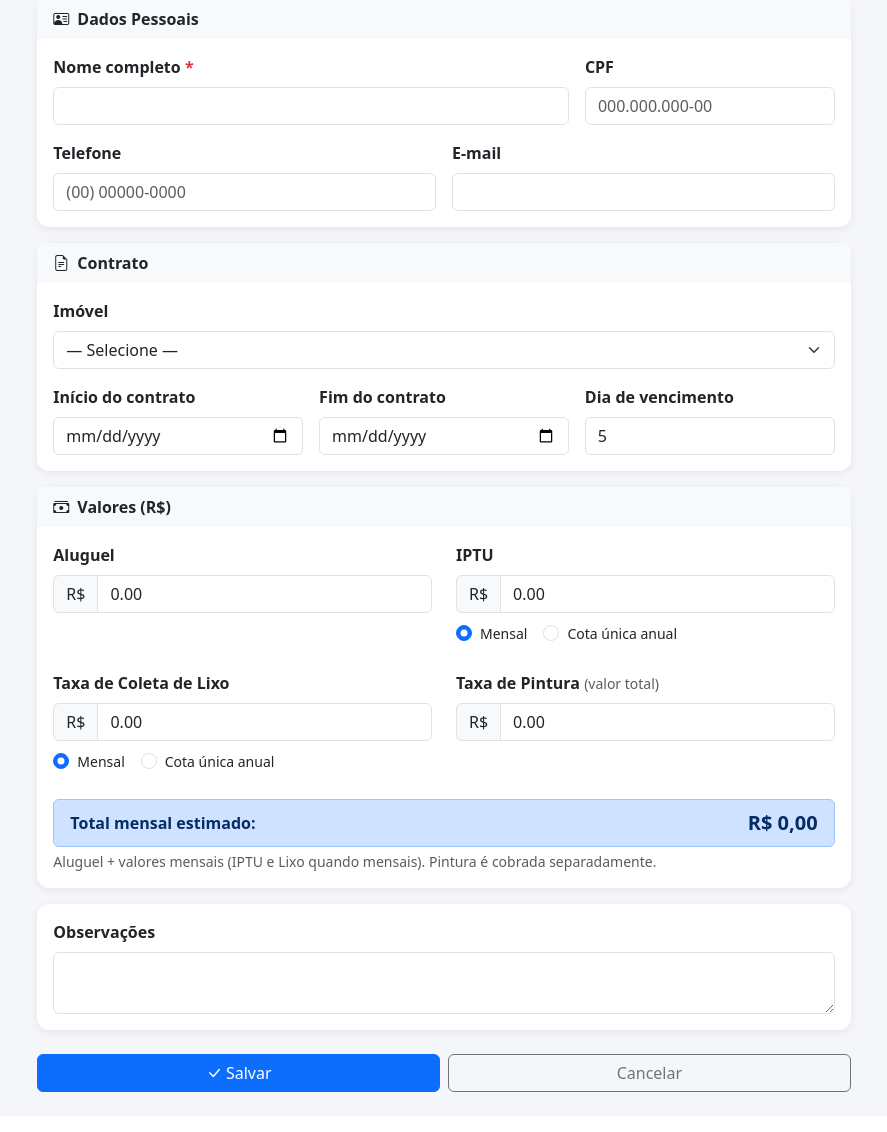
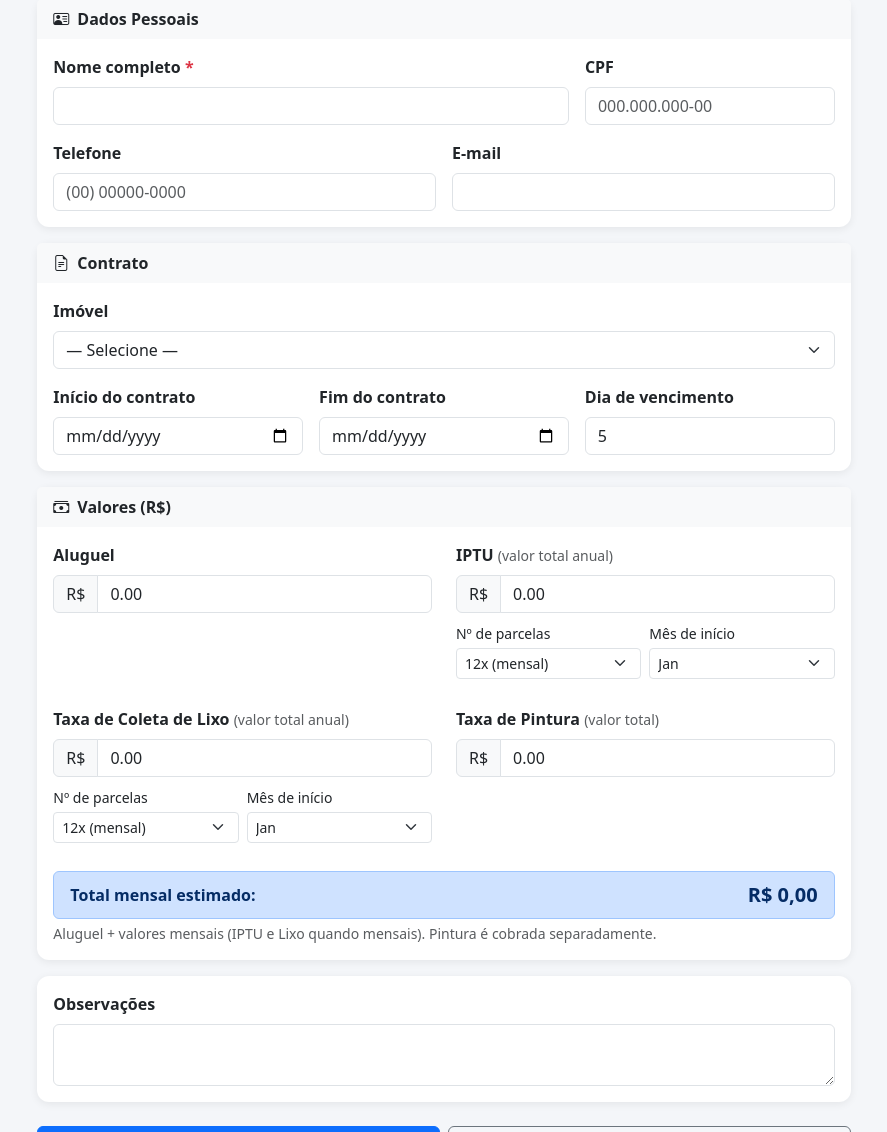
Before and after one commit to adaianecatapan-del/ALUGUEIS, a Flask app: page /inquilinos/novo in a window 1280 px wide. Shown: the part 134-1266 px from the top of the page, without its empty margins (196-1083 px from the left). Before the commit the page ends 1226 px from the top, so only its background shows below. Run offline with Flask 3, Linux system fonts and the light colour scheme; data that the repository does not hold is empty.

Commit message:
IPTU e lixo parcelados em n vezes com identificacao da parcela (ex: IPTU 2/4)

```diff
--- a/app.py
+++ b/app.py
@@ -10,6 +10,20 @@ app.secret_key = 'alugueis-secret-2024'
 @app.context_processor
 def inject_globals():
     return {'hoje': date.today().isoformat(), 'ano_atual': date.today().year}
+
+
+# ─── HELPERS ──────────────────────────────────────────────────────────────────
+
+def _get_parcela(valor_total, n_parcelas, mes_inicio, mes_atual):
+    """Retorna (valor_parcela, num, total) se mes_atual é mês de parcela, senão None."""
+    if not valor_total or valor_total <= 0:
+        return None
+    n = n_parcelas or 12
+    mi = mes_inicio or 1
+    offset = (mes_atual - mi) % 12
+    if offset < n:
+        return (round(valor_total / n, 2), offset + 1, n)
+    return None
 
 
 # ─── HELPER PINTURA ───────────────────────────────────────────────────────────
@@ -183,8 +197,9 @@ def inquilino_novo():
             INSERT INTO inquilinos
             (nome, cpf, telefone, email, imovel_id, data_inicio, data_fim,
              aluguel, taxa_pintura, iptu, taxa_lixo, dia_vencimento,
-             iptu_tipo, iptu_mes, taxa_lixo_tipo, taxa_lixo_mes, observacao)
-            VALUES (?,?,?,?,?,?,?,?,?,?,?,?,?,?,?,?,?)
+             iptu_tipo, iptu_mes, taxa_lixo_tipo, taxa_lixo_mes,
+             iptu_n_parcelas, taxa_lixo_n_parcelas, observacao)
+            VALUES (?,?,?,?,?,?,?,?,?,?,?,?,?,?,?,?,?,?,?)
         ''', (
             request.form['nome'], request.form.get('cpf'), request.form.get('telefone'),
             request.form.get('email'), request.form.get('imovel_id') or None,
@@ -198,6 +213,8 @@ def inquilino_novo():
             int(request.form.get('iptu_mes') or 1),
             request.form.get('taxa_lixo_tipo', 'mensal'),
             int(request.form.get('taxa_lixo_mes') or 1),
+            int(request.form.get('iptu_n_parcelas') or 12),
+            int(request.form.get('taxa_lixo_n_parcelas') or 12),
             request.form.get('observacao')
         ))
         inq_id = cursor.lastrowid
@@ -223,7 +240,7 @@ def inquilino_editar(id):
             UPDATE inquilinos SET nome=?, cpf=?, telefone=?, email=?, imovel_id=?,
             data_inicio=?, data_fim=?, aluguel=?, taxa_pintura=?, iptu=?, taxa_lixo=?,
             dia_vencimento=?, iptu_tipo=?, iptu_mes=?, taxa_lixo_tipo=?, taxa_lixo_mes=?,
-            ativo=?, observacao=? WHERE id=?
+            iptu_n_parcelas=?, taxa_lixo_n_parcelas=?, ativo=?, observacao=? WHERE id=?
         ''', (
             request.form['nome'], request.form.get('cpf'), request.form.get('telefone'),
             request.form.get('email'), request.form.get('imovel_id') or None,
@@ -237,6 +254,8 @@ def inquilino_editar(id):
             int(request.form.get('iptu_mes') or 1),
             request.form.get('taxa_lixo_tipo', 'mensal'),
             int(request.form.get('taxa_lixo_mes') or 1),
+            int(request.form.get('iptu_n_parcelas') or 12),
+            int(request.form.get('taxa_lixo_n_parcelas') or 12),
             1 if request.form.get('ativo') else 0,
             request.form.get('observacao'), id
         ))
@@ -325,27 +344,34 @@ def pagamento_gerar():
                 dia_venc = min(inq['dia_vencimento'], ultimo_dia)
                 data_venc = f"{ano:04d}-{mes:02d}-{dia_venc:02d}"
 
-                iptu_tipo = inq['iptu_tipo'] or 'mensal'
-                iptu_val = (inq['iptu'] or 0) if (
-                    iptu_tipo == 'mensal' or
-                    (iptu_tipo == 'anual' and mes == (inq['iptu_mes'] or 1))
-                ) else 0
+                iptu_info = _get_parcela(
+                    inq['iptu'] or 0,
+                    inq['iptu_n_parcelas'] or 12,
+                    inq['iptu_mes'] or 1,
+                    mes
+                )
+                iptu_val = iptu_info[0] if iptu_info else 0
+                iptu_parcela = f"{iptu_info[1]}/{iptu_info[2]}" if iptu_info else None
 
-                lixo_tipo = inq['taxa_lixo_tipo'] or 'mensal'
-                lixo_val = (inq['taxa_lixo'] or 0) if (
-                    lixo_tipo == 'mensal' or
-                    (lixo_tipo == 'anual' and mes == (inq['taxa_lixo_mes'] or 1))
-                ) else 0
+                lixo_info = _get_parcela(
+                    inq['taxa_lixo'] or 0,
+                    inq['taxa_lixo_n_parcelas'] or 12,
+                    inq['taxa_lixo_mes'] or 1,
+                    mes
+                )
+                lixo_val = lixo_info[0] if lixo_info else 0
+                lixo_parcela = f"{lixo_info[1]}/{lixo_info[2]}" if lixo_info else None
 
                 total = (inq['aluguel'] or 0) + iptu_val + lixo_val
                 status = 'atrasado' if data_venc < date.today().isoformat() else 'pendente'
                 conn.execute('''
                     INSERT INTO pagamentos
                     (inquilino_id, mes_referencia, aluguel, taxa_pintura, iptu, taxa_lixo,
-                     total, data_vencimento, status)
-                    VALUES (?,?,?,?,?,?,?,?,?)
+                     total, data_vencimento, status, iptu_parcela, lixo_parcela)
+                    VALUES (?,?,?,?,?,?,?,?,?,?,?)
                 ''', (iid, mes_ref, inq['aluguel'] or 0, 0,
-                      iptu_val, lixo_val, total, data_venc, status))
+                      iptu_val, lixo_val, total, data_venc, status,
+                      iptu_parcela, lixo_parcela))
                 gerados += 1
         conn.commit()
         conn.close()
--- a/templates/inquilino_form.html
+++ b/templates/inquilino_form.html
@@ -114,68 +114,62 @@
 
             <!-- IPTU -->
             <div class="col-12 col-sm-6">
-              <label class="form-label fw-semibold">IPTU</label>
+              <label class="form-label fw-semibold">IPTU <span class="text-muted small fw-normal">(valor total anual)</span></label>
               <div class="input-group mb-2">
                 <span class="input-group-text">R$</span>
                 <input type="number" name="iptu" class="form-control" step="0.01" min="0"
                        id="val_iptu" value="{{ inquilino.iptu if inquilino else '0.00' }}"
-                       oninput="calcTotal()">
+                       oninput="calcTotal(); previewParcelas('iptu')">
               </div>
-              <div class="d-flex gap-3">
-                <div class="form-check">
-                  <input class="form-check-input" type="radio" name="iptu_tipo" value="mensal"
-                         id="iptu_mensal" onchange="toggleMes('iptu')"
-                         {% if not inquilino or (inquilino.iptu_tipo or 'mensal') == 'mensal' %}checked{% endif %}>
-                  <label class="form-check-label small" for="iptu_mensal">Mensal</label>
+              <div class="row g-2 mb-1">
+                <div class="col-6">
+                  <label class="form-label small mb-1">Nº de parcelas</label>
+                  <select name="iptu_n_parcelas" class="form-select form-select-sm" id="iptu_n_parcelas" onchange="calcTotal(); previewParcelas('iptu')">
+                    {% for n, label in [(1,'1x (cota única)'),(2,'2x'),(3,'3x'),(4,'4x'),(5,'5x'),(6,'6x'),(8,'8x'),(10,'10x'),(12,'12x (mensal)')] %}
+                    <option value="{{ n }}" {% if inquilino and (inquilino.iptu_n_parcelas or 12) == n %}selected{% elif not inquilino and n == 12 %}selected{% endif %}>{{ label }}</option>
+                    {% endfor %}
+                  </select>
                 </div>
-                <div class="form-check">
-                  <input class="form-check-input" type="radio" name="iptu_tipo" value="anual"
-                         id="iptu_anual" onchange="toggleMes('iptu')"
-                         {% if inquilino and inquilino.iptu_tipo == 'anual' %}checked{% endif %}>
-                  <label class="form-check-label small" for="iptu_anual">Cota única anual</label>
+                <div class="col-6">
+                  <label class="form-label small mb-1">Mês de início</label>
+                  <select name="iptu_mes" class="form-select form-select-sm" id="iptu_mes" onchange="previewParcelas('iptu')">
+                    {% for m, nome in [(1,'Jan'),(2,'Fev'),(3,'Mar'),(4,'Abr'),(5,'Mai'),(6,'Jun'),(7,'Jul'),(8,'Ago'),(9,'Set'),(10,'Out'),(11,'Nov'),(12,'Dez')] %}
+                    <option value="{{ m }}" {% if inquilino and (inquilino.iptu_mes or 1) == m %}selected{% elif not inquilino and m == 1 %}selected{% endif %}>{{ nome }}</option>
+                    {% endfor %}
+                  </select>
                 </div>
               </div>
-              <div id="iptu_mes_div" class="mt-2 {% if not inquilino or (inquilino.iptu_tipo or 'mensal') != 'anual' %}d-none{% endif %}">
-                <label class="form-label small mb-1">Mês de vencimento</label>
-                <select name="iptu_mes" class="form-select form-select-sm">
-                  {% for m, nome in [(1,'Janeiro'),(2,'Fevereiro'),(3,'Março'),(4,'Abril'),(5,'Maio'),(6,'Junho'),(7,'Julho'),(8,'Agosto'),(9,'Setembro'),(10,'Outubro'),(11,'Novembro'),(12,'Dezembro')] %}
-                  <option value="{{ m }}" {% if inquilino and inquilino.iptu_mes == m %}selected{% endif %}>{{ nome }}</option>
-                  {% endfor %}
-                </select>
-              </div>
+              <div id="iptu_preview" class="small text-muted"></div>
             </div>
 
             <!-- Taxa de Lixo -->
             <div class="col-12 col-sm-6">
-              <label class="form-label fw-semibold">Taxa de Coleta de Lixo</label>
+              <label class="form-label fw-semibold">Taxa de Coleta de Lixo <span class="text-muted small fw-normal">(valor total anual)</span></label>
               <div class="input-group mb-2">
                 <span class="input-group-text">R$</span>
                 <input type="number" name="taxa_lixo" class="form-control" step="0.01" min="0"
                        id="val_lixo" value="{{ inquilino.taxa_lixo if inquilino else '0.00' }}"
-                       oninput="calcTotal()">
+                       oninput="calcTotal(); previewParcelas('lixo')">
               </div>
-              <div class="d-flex gap-3">
-                <div class="form-check">
-                  <input class="form-check-input" type="radio" name="taxa_lixo_tipo" value="mensal"
-                         id="lixo_mensal" onchange="toggleMes('lixo')"
-                         {% if not inquilino or (inquilino.taxa_lixo_tipo or 'mensal') == 'mensal' %}checked{% endif %}>
-                  <label class="form-check-label small" for="lixo_mensal">Mensal</label>
+              <div class="row g-2 mb-1">
+                <div class="col-6">
+                  <label class="form-label small mb-1">Nº de parcelas</label>
+                  <select name="taxa_lixo_n_parcelas" class="form-select form-select-sm" id="lixo_n_parcelas" onchange="calcTotal(); previewParcelas('lixo')">
+                    {% for n, label in [(1,'1x (cota única)'),(2,'2x'),(3,'3x'),(4,'4x'),(5,'5x'),(6,'6x'),(8,'8x'),(10,'10x'),(12,'12x (mensal)')] %}
+                    <option value="{{ n }}" {% if inquilino and (inquilino.taxa_lixo_n_parcelas or 12) == n %}selected{% elif not inquilino and n == 12 %}selected{% endif %}>{{ label }}</option>
+                    {% endfor %}
+                  </select>
                 </div>
-                <div class="form-check">
-                  <input class="form-check-input" type="radio" name="taxa_lixo_tipo" value="anual"
-                         id="lixo_anual" onchange="toggleMes('lixo')"
-                         {% if inquilino and inquilino.taxa_lixo_tipo == 'anual' %}checked{% endif %}>
-                  <label class="form-check-label small" for="lixo_anual">Cota única anual</label>
+                <div class="col-6">
+                  <label class="form-label small mb-1">Mês de início</label>
+                  <select name="taxa_lixo_mes" class="form-select form-select-sm" id="lixo_mes" onchange="previewParcelas('lixo')">
+                    {% for m, nome in [(1,'Jan'),(2,'Fev'),(3,'Mar'),(4,'Abr'),(5,'Mai'),(6,'Jun'),(7,'Jul'),(8,'Ago'),(9,'Set'),(10,'Out'),(11,'Nov'),(12,'Dez')] %}
+                    <option value="{{ m }}" {% if inquilino and (inquilino.taxa_lixo_mes or 1) == m %}selected{% elif not inquilino and m == 1 %}selected{% endif %}>{{ nome }}</option>
+                    {% endfor %}
+                  </select>
                 </div>
               </div>
-              <div id="lixo_mes_div" class="mt-2 {% if not inquilino or (inquilino.taxa_lixo_tipo or 'mensal') != 'anual' %}d-none{% endif %}">
-                <label class="form-label small mb-1">Mês de vencimento</label>
-                <select name="taxa_lixo_mes" class="form-select form-select-sm">
-                  {% for m, nome in [(1,'Janeiro'),(2,'Fevereiro'),(3,'Março'),(4,'Abril'),(5,'Maio'),(6,'Junho'),(7,'Julho'),(8,'Agosto'),(9,'Setembro'),(10,'Outubro'),(11,'Novembro'),(12,'Dezembro')] %}
-                  <option value="{{ m }}" {% if inquilino and inquilino.taxa_lixo_mes == m %}selected{% endif %}>{{ nome }}</option>
-                  {% endfor %}
-                </select>
-              </div>
+              <div id="lixo_preview" class="small text-muted"></div>
             </div>
 
             <!-- Taxa de Pintura -->
@@ -223,23 +217,32 @@
 
 {% block scripts %}
 <script>
-const meses = ['Janeiro','Fevereiro','Março','Abril','Maio','Junho','Julho','Agosto','Setembro','Outubro','Novembro','Dezembro'];
-
-function toggleMes(tipo) {
-  const radio = document.querySelector(`input[name="${tipo === 'iptu' ? 'iptu_tipo' : 'taxa_lixo_tipo'}"][value="anual"]`);
-  const div = document.getElementById(tipo === 'iptu' ? 'iptu_mes_div' : 'lixo_mes_div');
-  div.classList.toggle('d-none', !radio.checked);
-  calcTotal();
-}
+const meses = ['Jan','Fev','Mar','Abr','Mai','Jun','Jul','Ago','Set','Out','Nov','Dez'];
 
 function calcTotal() {
   const a = parseFloat(document.getElementById('val_aluguel').value) || 0;
   const i = parseFloat(document.getElementById('val_iptu').value) || 0;
   const l = parseFloat(document.getElementById('val_lixo').value) || 0;
-  const iptuMensal = document.getElementById('iptu_mensal').checked;
-  const lixoMensal = document.getElementById('lixo_mensal').checked;
-  const total = a + (iptuMensal ? i : 0) + (lixoMensal ? l : 0);
+  const ni = parseInt(document.getElementById('iptu_n_parcelas').value) || 12;
+  const nl = parseInt(document.getElementById('lixo_n_parcelas').value) || 12;
+  // Parcela mensal estimada (se todos os meses tivessem parcela)
+  const iptuMensal = ni === 12 ? i / 12 : 0;
+  const lixoMensal = nl === 12 ? l / 12 : 0;
+  const total = a + iptuMensal + lixoMensal;
   document.getElementById('total_mensal').textContent = 'R$ ' + total.toLocaleString('pt-BR', {minimumFractionDigits: 2});
+}
+
+function previewParcelas(tipo) {
+  const isIptu = tipo === 'iptu';
+  const valor = parseFloat(document.getElementById(isIptu ? 'val_iptu' : 'val_lixo').value) || 0;
+  const n = parseInt(document.getElementById(isIptu ? 'iptu_n_parcelas' : 'lixo_n_parcelas').value) || 12;
+  const mi = parseInt(document.getElementById(isIptu ? 'iptu_mes' : 'lixo_mes').value) || 1;
+  const div = document.getElementById(isIptu ? 'iptu_preview' : 'lixo_preview');
+  if (valor <= 0) { div.innerHTML = ''; return; }
+  const parcVal = (valor / n).toLocaleString('pt-BR', {minimumFractionDigits: 2});
+  const nomes = [];
+  for (let i = 0; i < n; i++) nomes.push(meses[(mi - 1 + i) % 12]);
+  div.innerHTML = `<span class="badge bg-secondary">${n}x de R$ ${parcVal}</span> <span class="ms-1">${nomes.join(', ')}</span>`;
 }
 
 function calcPintura() {
@@ -260,6 +263,8 @@ function calcPintura() {
 document.addEventListener('DOMContentLoaded', function() {
   calcTotal();
   calcPintura();
+  previewParcelas('iptu');
+  previewParcelas('lixo');
 });
 </script>
 {% endblock %}
```
Also changed, not shown: database.py (+10 -0 lines), templates/pagamentos.html (+6 -4 lines).
